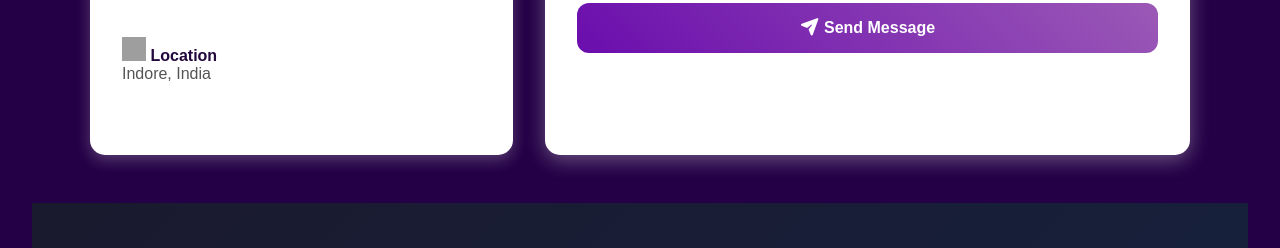
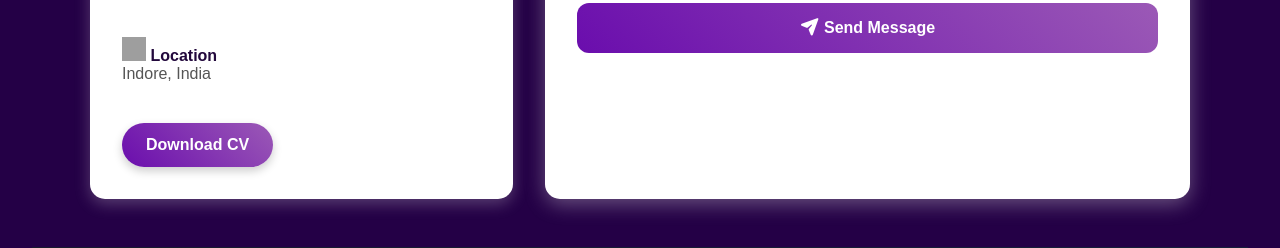
Before and after one commit to victus-owner/Ashish-Portfolio, a plain HTML site: page index.html in a window 1280 px wide. Shown: the part 2716-2964 px from the top of the page. Drawn offline with Linux system fonts and the light colour scheme; grey boxes are pictures that could not be loaded.

Commit message:
add cv btn

```diff
--- a/index.html
+++ b/index.html
@@ -177,6 +177,8 @@
                     <span>Location</span>
                     <p>Indore, India</p>
                 </div>
+                <a href="Ashish-prajavati-cv/MY-CV.pdf" download class="btn-cv">Download CV</a>
+
             </div>
 
             <!-- Right Form -->
--- a/style.css
+++ b/style.css
@@ -9,6 +9,9 @@ body{
   color: white;
 }
 
+html{
+  scroll-behavior: smooth;
+}
 
 nav{
   display: flex;
@@ -388,6 +391,31 @@ nav #open-menu{
   color: #2b8022;
 }
 
+
+
+
+/* Download cv */
+.btn-cv {
+  display: inline-block;
+  padding: 0.8rem 1.5rem;
+ background: linear-gradient(45deg, #6a0dad, #9b59b6);
+  color: white;
+  font-weight: 600;
+  text-decoration: none;
+  border-radius: 30px;
+  transition: 0.3s ease-in-out;
+  box-shadow: 0 4px 10px rgba(0, 0, 0, 0.2);
+}
+
+.btn-cv:hover {
+  background: linear-gradient(45deg, #9b59b6, #6a0dad);
+  transform: scale(1.05);
+  box-shadow: 0 6px 15px rgba(0, 0, 0, 0.3);
+}
+
+
+
+
 /* Right Form */
 .contact-form {
   flex: 2 1 400px;
```
Also changed, not shown: 1 other file.
